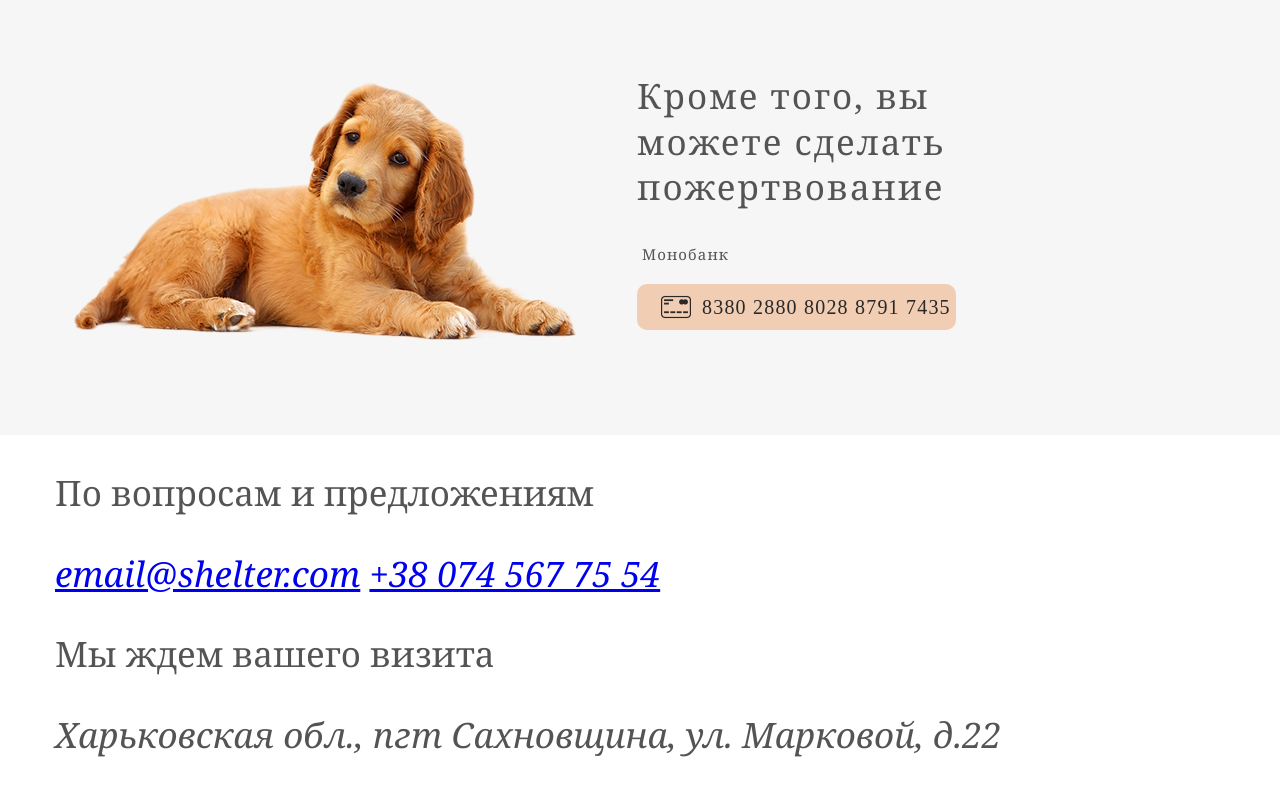
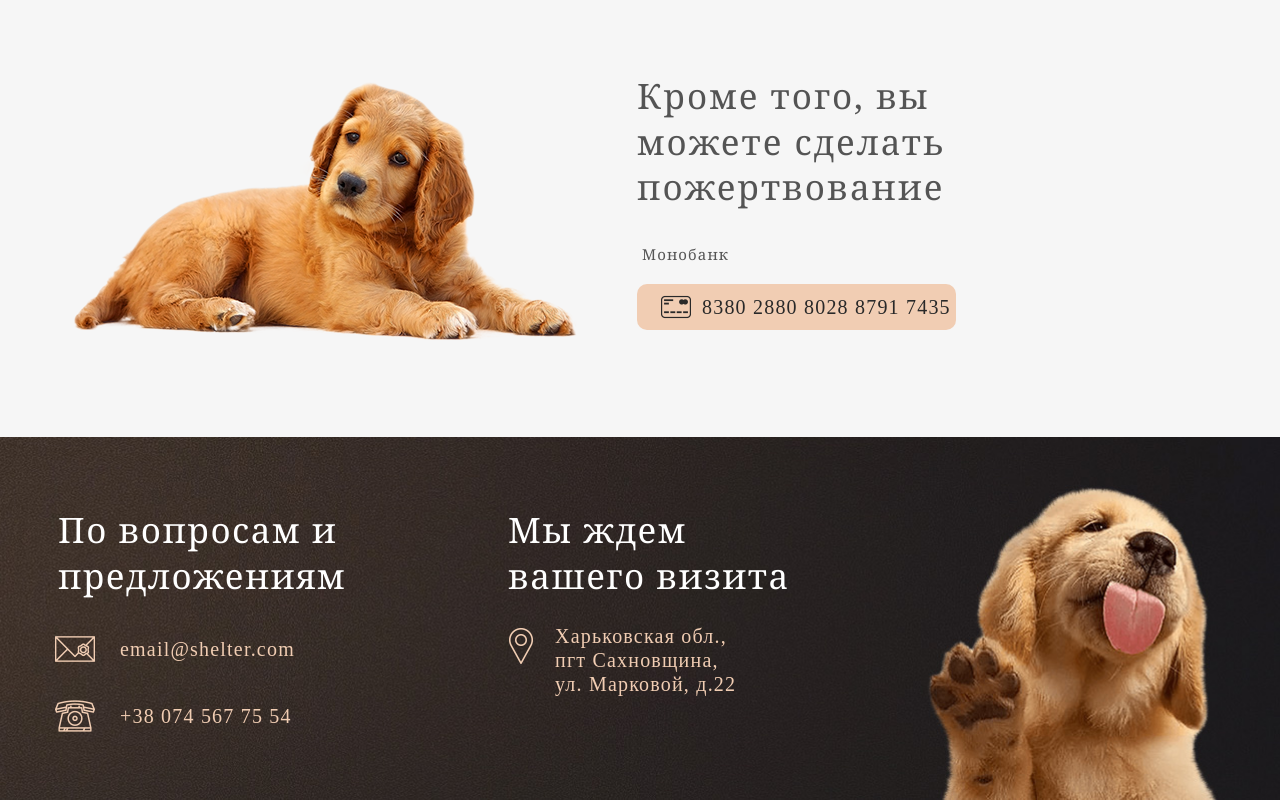
Before and after one commit to yliia-batova/cozy_home, a website: page app/index.html in a window 1280 px wide. Shown: the part 3132-3932 px from the top of the page. Before the commit the page ends 3890 px from the top, so only its background shows below. Drawn offline with nearby package versions, Linux system fonts and the light colour scheme; files that its build step writes are made by us from their sources.

Commit message:
added style for footer

```diff
--- a/app/index.html
+++ b/app/index.html
@@ -278,10 +278,10 @@
                         и предложениям
                     </p>
                     <address class="footer__address">
-                        <a href="mailto:email@shelter.com" class="footer__email">
+                        <a href="mailto:email@shelter.com" class="footer__link footer__link--email">
                             email@shelter.com
                         </a>
-                        <a href="tel:+38 074 567 75 54" class="footer__tel">
+                        <a href="tel:+38 074 567 75 54" class="footer__link footer__link--tel">
                             +38 074 567 75 54
                         </a>
                     </address>
@@ -291,8 +291,8 @@
                         Мы ждем
                         вашего визита
                     </p>
-                    <address href="#" class="footer__address">
-                        <div class="footer__address-link">
+                    <address class="footer__address">
+                        <div class="footer__link footer__link--address footer__address-link">
                             Харьковская обл.,
                             пгт Сахновщина,
                             ул. Марковой, д.22
--- a/app/scss/style.scss
+++ b/app/scss/style.scss
@@ -291,7 +291,7 @@
   display: flex;
   justify-content: space-between;
   align-items: center;
-  padding: 87px 150px 85px 19px;
+  padding: 87px 150px 87px 19px;
 }
 
 .donation__img {
@@ -335,3 +335,71 @@
   background-repeat: no-repeat;
   background-position: 24px, center;
 }
+
+.footer {
+  min-height: 363px;
+  background-image: url(../images/footer-bg.jpg);
+  background-position: center;
+  background-repeat: no-repeat;
+  background-size: cover;
+}
+
+.footer__inner {
+  display: flex;
+  justify-content: space-between;
+  padding: 25px 275px 20px 0;
+}
+
+.footer__contact {
+  max-width: 305px;
+  margin-right: 140px;
+}
+
+.footer__title {
+  margin: 45px 0 22px 3px ;
+  letter-spacing: 1.5px;
+  color: $white;
+}
+
+.footer__link {
+  margin-bottom: 15px;
+  padding-left: 65px;
+  font-family: 'Times New Roman', Times, serif;
+  font-style: normal;
+  font-size: 20px;
+  line-height: 2.3;
+  letter-spacing: 1.2px;
+  color: $beige;
+  text-decoration: none;
+}
+
+.footer__link::before {
+  content: "";
+  top: 0;
+  left: 0;
+  width: 45px;
+  height: 45px;
+}
+
+.footer__link--email {
+  background-image: url(../images/envelope.png);
+  background-repeat: no-repeat;
+  background-position: 0, center;
+}
+
+.footer__link--tel {
+  background-image: url(../images/telephone.png);
+  background-repeat: no-repeat;
+  background-position: 0, center;
+}
+
+.footer__link--address {
+  background-image: url(../images/pin.png);
+  background-repeat: no-repeat;
+  background-position: 3px 8px;
+}
+
+.footer__address-link {
+  padding: 4px 60px 0 50px;
+  line-height: 1.2;
+}
```
Also changed, not shown: app/images/envelope.png (added), app/images/footer-bg.jpg (added), app/images/pin.png (added), app/images/telephone.png (added).
